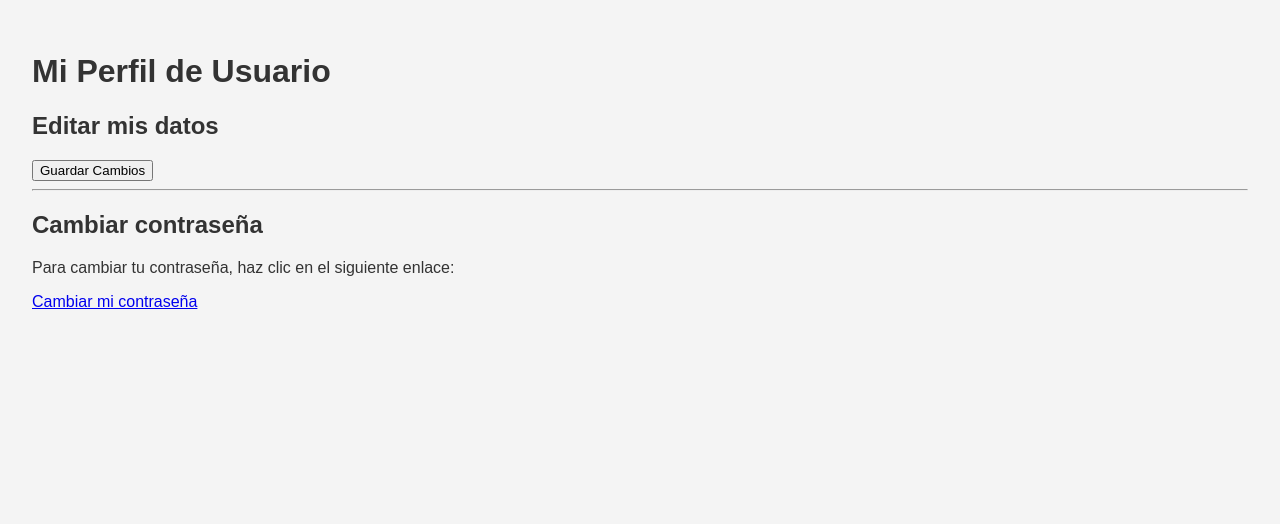
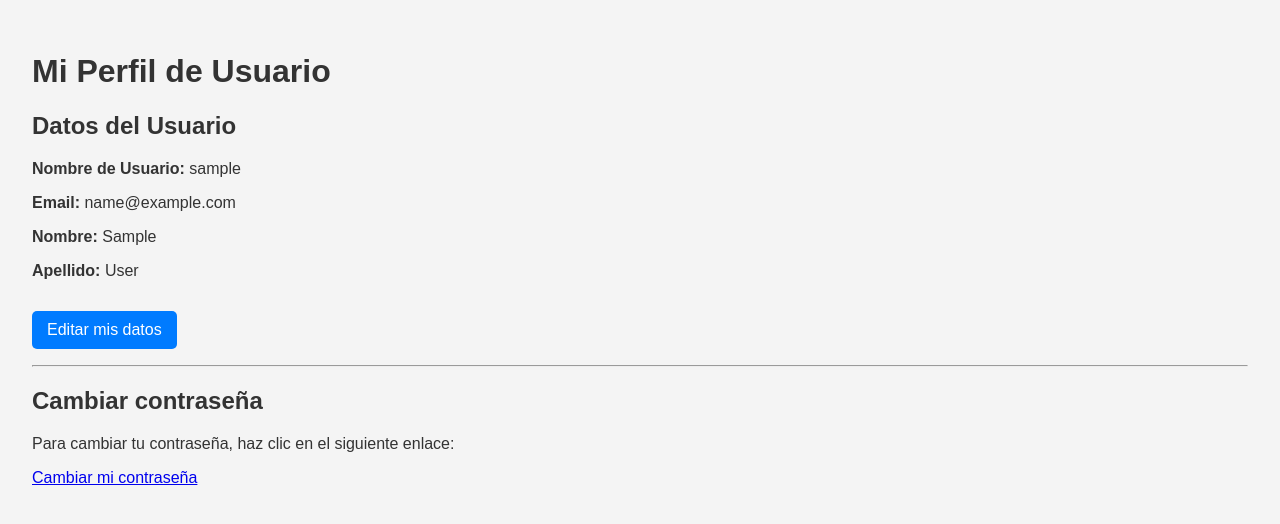
Before and after one commit to SebastianUY/entrega_final, a Django app: page /usuarios/perfil/ in a window 1280 px wide. Shown: the part 66-590 px from the top of the page. Run offline with Django 5.2, Linux system fonts and the light colour scheme; the visitor is signed in with stand-in values (Sample User, id 1).

Commit message:
8va  sincronización ajustes menores

```diff
--- a/usuarios/templates/usuarios/perfil.html
+++ b/usuarios/templates/usuarios/perfil.html
@@ -10,12 +10,18 @@
         <p style="color: green;">{{ mensaje_exito }}</p>
     {% endif %}
 
-    <h2>Editar mis datos</h2>
-    <form method="post">
-        {% csrf_token %}
-        {{ form.as_p }}
-        <button type="submit">Guardar Cambios</button>
-    </form>
+    <h2>Datos del Usuario</h2>
+    <p><strong>Nombre de Usuario:</strong> {{ user.username }}</p>
+    <p><strong>Email:</strong> {{ user.email }}</p>
+    <p><strong>Nombre:</strong> {{ user.first_name }}</p>
+    <p><strong>Apellido:</strong> {{ user.last_name }}</p>
+
+    <!-- EL ENLACE PARA EDITAR QUE FALTABA -->
+    <p>
+        <a href="{% url 'editar_perfil' %}" style="display: inline-block; padding: 10px 15px; background-color: #007bff; color: white; text-decoration: none; border-radius: 5px; margin-top: 15px;">
+            Editar mis datos
+        </a>
+    </p>
 
     <hr>
 
--- a/usuarios/urls.py
+++ b/usuarios/urls.py
@@ -16,11 +16,11 @@ urlpatterns = [
     path('perfil/', views.perfil_usuario, name='perfil'),
 
     # URL para la vista de edición de perfil.
-    path('editar-perfil/', views.editar_perfil, name='editar_perfil'),
+    path('editar_perfil/', views.editar_perfil, name='editar_perfil'),
 
     # URL para cambiar la contraseña usando la vista genérica.
-    path('cambiar-contrasena/', views.CambiarContraseña.as_view(), name='password_change'),
+    path('cambiar_contrasena/', views.CambiarContraseña.as_view(), name='password_change'),
 
     # URL para el mensaje de éxito después de cambiar la contraseña.
-    path('cambiar-contrasena/done/', auth_views.PasswordChangeDoneView.as_view(template_name='usuarios/password_change_done.html'), name='password_change_done'),
+    path('cambiar_contrasena/done/', auth_views.PasswordChangeDoneView.as_view(template_name='usuarios/password_change_done.html'), name='password_change_done'),
 ]
--- a/usuarios/views.py
+++ b/usuarios/views.py
@@ -1,8 +1,9 @@
 from django.shortcuts import render, redirect
-from django.contrib.auth.forms import UserCreationForm, UserChangeForm, PasswordChangeForm
+from django.contrib.auth.forms import UserCreationForm, PasswordChangeForm
 from django.contrib.auth.views import PasswordChangeView
 from django.urls import reverse_lazy
 from django.contrib.auth.decorators import login_required
+from .forms import CustomUserEditForm
 
 # Vista para el registro de usuarios
 def registro_usuario(request):
@@ -15,25 +16,31 @@ def registro_usuario(request):
         formulario = UserCreationForm()
     return render(request, 'usuarios/registro.html', {'form': formulario})
 
-# Vista para el perfil de usuario
+# Vista para el perfil de usuario (Simple)
 @login_required
 def perfil_usuario(request):
     return render(request, 'usuarios/perfil.html')
 
-# Vista para editar el perfil de usuario
+
+# Vista para editar el perfil de usuario (Ahora usa CustomUserEditForm)
 @login_required
 def editar_perfil(request):
     if request.method == 'POST':
-        formulario = UserChangeForm(request.POST, instance=request.user)
+        # Usamos tu formulario personalizado para guardar los datos.
+        formulario = CustomUserEditForm(request.POST, instance=request.user)
         if formulario.is_valid():
             formulario.save()
+            # Redirige al perfil después de guardar
             return redirect('perfil')
     else:
-        formulario = UserChangeForm(instance=request.user)
+        # Pasa los datos actuales del usuario al formulario en GET, usando tu formulario personalizado.
+        formulario = CustomUserEditForm(instance=request.user)
+
+    # Renderiza la plantilla de edición, pasando el formulario
     return render(request, 'usuarios/editar_perfil.html', {'form': formulario})
 
 # Vista para cambiar la contraseña (usando la vista genérica de Django)
 class CambiarContraseña(PasswordChangeView):
     form_class = PasswordChangeForm
-    template_name = 'usuarios/cambiar_contraseña.html'
-    success_url = reverse_lazy('perfil')
+    template_name = 'usuarios/cambiar_contrasena.html'
+    success_url = reverse_lazy('password_change_done')
```
Also changed, not shown: usuarios/forms.py (+11 -6 lines), usuarios/templates/usuarios/cambiar_contrasena.html (added, +16 -0 lines), usuarios/templates/usuarios/editar_perfil.html (+6 -2 lines), usuarios/templates/usuarios/password_change_done.html (renamed from usuarios/templates/usuarios/cambiar_contraseña.html).
